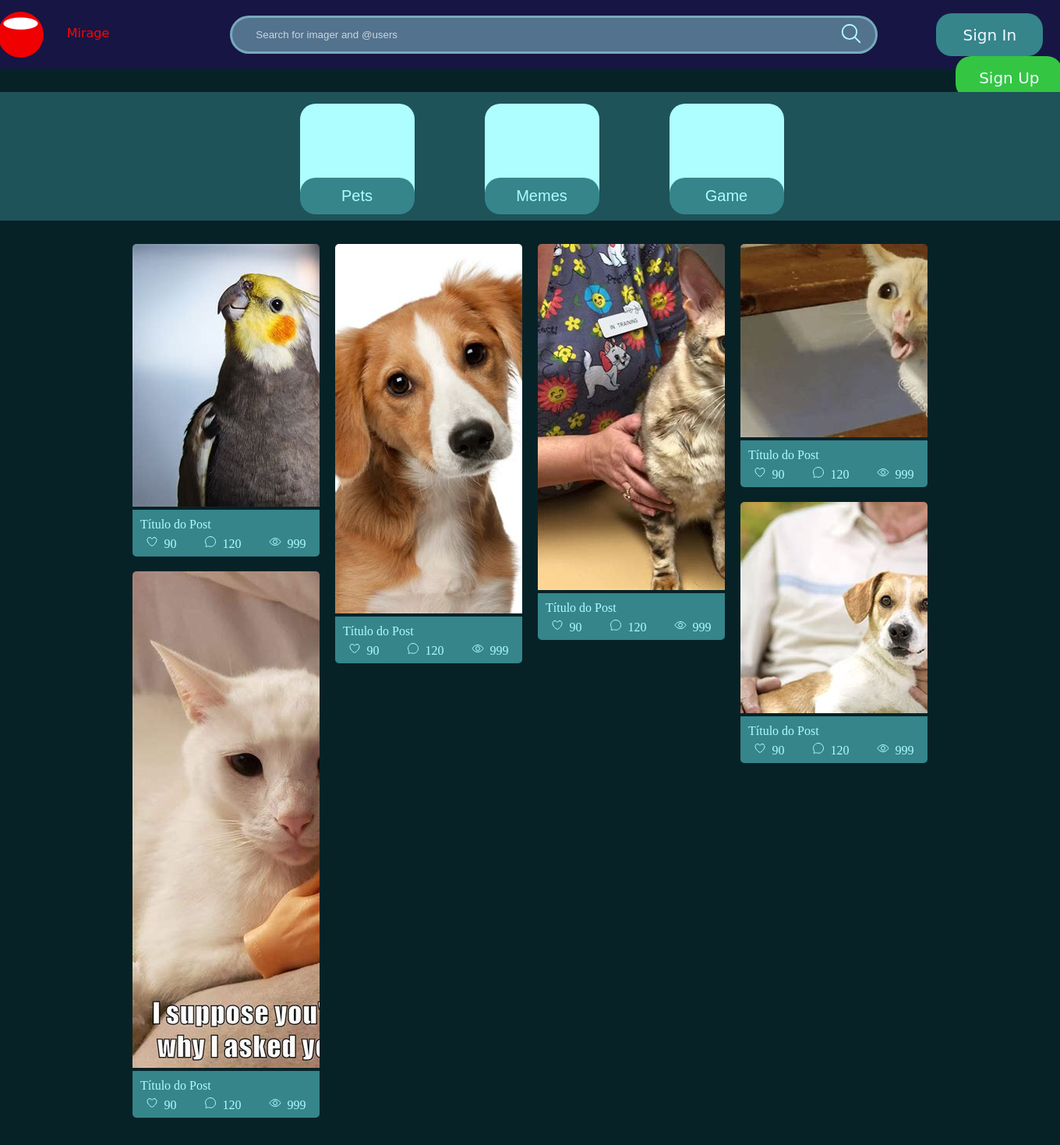
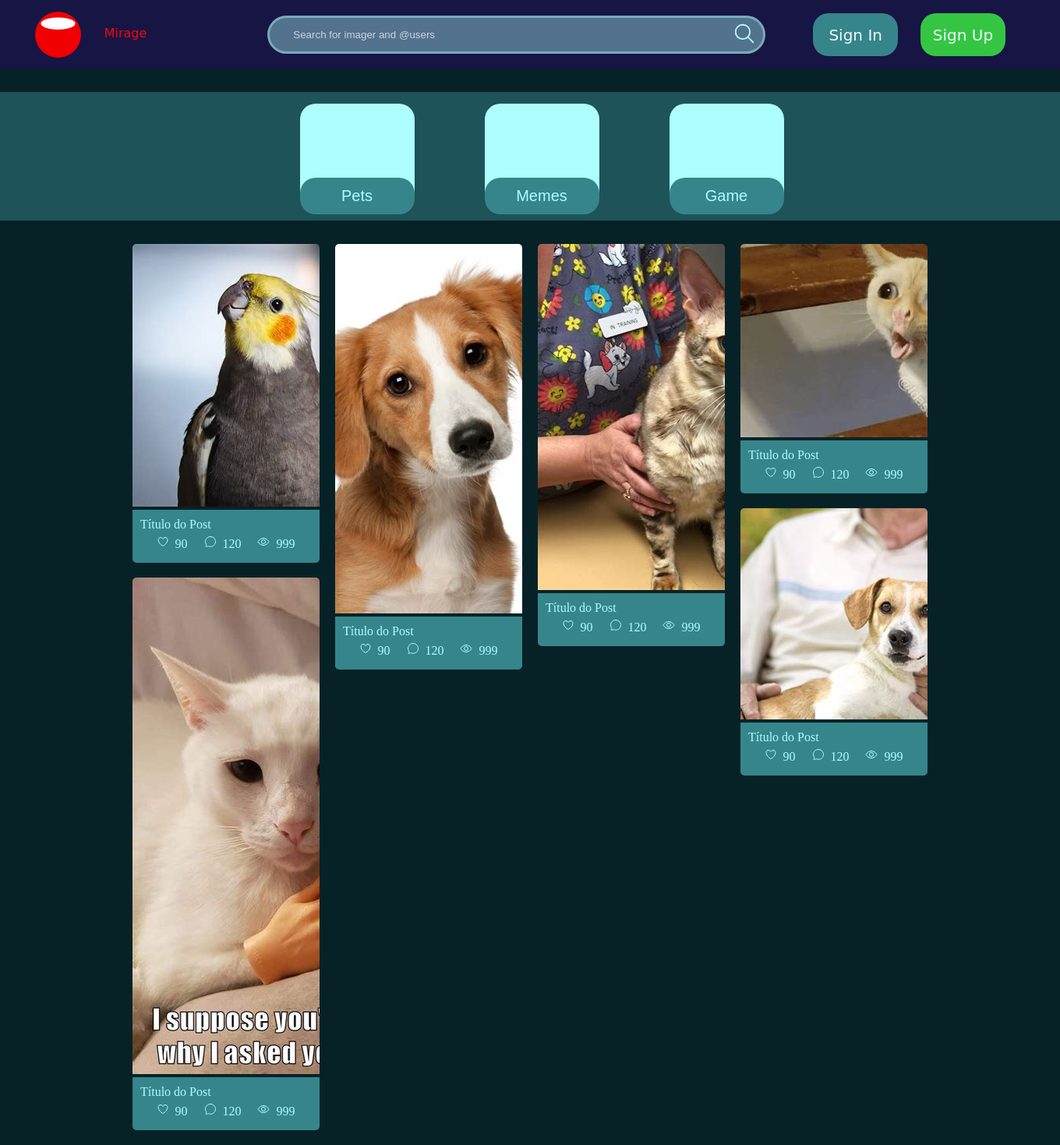
Before and after one commit to Kaioh95/mirage, a PHP site: page / in a window 1360 px wide; the page is wider, and only the part inside the window is pictured. Shown: that part at 78% size. Before the commit the page ends 1434 px from the top of that part, so only its background shows below. Run offline with PHP 8.4, Linux system fonts and the light colour scheme.

Commit message:
Fix Layout

```diff
--- a/css/estilo.css
+++ b/css/estilo.css
@@ -82,12 +82,14 @@ label{
     padding-left: 125px;
     display: inline-flex;
     margin-top: 20px;
+    width: 50%;
 }
 
 .login-area{ /* Kaio Henrique */
     margin-left: 20px;
     margin-top: 17px;
     justify-content: center;
+    width: 20%;
 }
 
 #button-sign-in{
@@ -99,7 +101,7 @@ label{
     overflow: hidden;
     color: aliceblue;
     height: 55px;
-    width: 137px;
+    width: 40%;
     cursor: pointer;
 }
 #button-sign-in:hover {
@@ -116,7 +118,7 @@ label{
     color: aliceblue;
     margin-left: 25px;
     height: 55px;
-    width: 137px;
+    width: 40%;
     cursor: pointer;
 }
 #button-sign-up:hover {
@@ -196,7 +198,7 @@ label{
 }
 
 .meta-dados-post{
-    height: 40px;
+    height: 0%;
     padding: 10px;
     background-color: #35858B;
 }
--- a/index.html
+++ b/index.html
@@ -73,7 +73,7 @@
                                 <ion-icon style="margin-right: 8px;" name="heart-outline"></ion-icon>90
                             </div>
 
-                            <div style="margin: 0 35px 0 35px;">
+                            <div style="margin: 0 10% 0 10%;">
                             <ion-icon style="margin-right: 8px;" name="chatbubble-outline"></ion-icon>120
                             </div>
 
@@ -97,7 +97,7 @@
                                 <ion-icon style="margin-right: 8px;" name="heart-outline"></ion-icon>90
                             </div>
 
-                            <div style="margin: 0 35px 0 35px;">
+                            <div style="margin: 0 10% 0 10%;">
                             <ion-icon style="margin-right: 8px;" name="chatbubble-outline"></ion-icon>120
                             </div>
 
@@ -125,7 +125,7 @@
                                 <ion-icon style="margin-right: 8px;" name="heart-outline"></ion-icon>90
                             </div>
 
-                            <div style="margin: 0 35px 0 35px;">
+                            <div style="margin: 0 10% 0 10%;">
                             <ion-icon style="margin-right: 8px;" name="chatbubble-outline"></ion-icon>120
                             </div>
 
@@ -153,7 +153,7 @@
                                 <ion-icon style="margin-right: 8px;" name="heart-outline"></ion-icon>90
                             </div>
 
-                            <div style="margin: 0 35px 0 35px;">
+                            <div style="margin: 0 10% 0 10%;">
                             <ion-icon style="margin-right: 8px;" name="chatbubble-outline"></ion-icon>120
                             </div>
 
@@ -181,7 +181,7 @@
                                 <ion-icon style="margin-right: 8px;" name="heart-outline"></ion-icon>90
                             </div>
 
-                            <div style="margin: 0 35px 0 35px;">
+                            <div style="margin: 0 10% 0 10%;">
                             <ion-icon style="margin-right: 8px;" name="chatbubble-outline"></ion-icon>120
                             </div>
 
@@ -205,7 +205,7 @@
                                 <ion-icon style="margin-right: 8px;" name="heart-outline"></ion-icon>90
                             </div>
 
-                            <div style="margin: 0 35px 0 35px;">
+                            <div style="margin: 0 10% 0 10%;">
                             <ion-icon style="margin-right: 8px;" name="chatbubble-outline"></ion-icon>120
                             </div>
 
```
